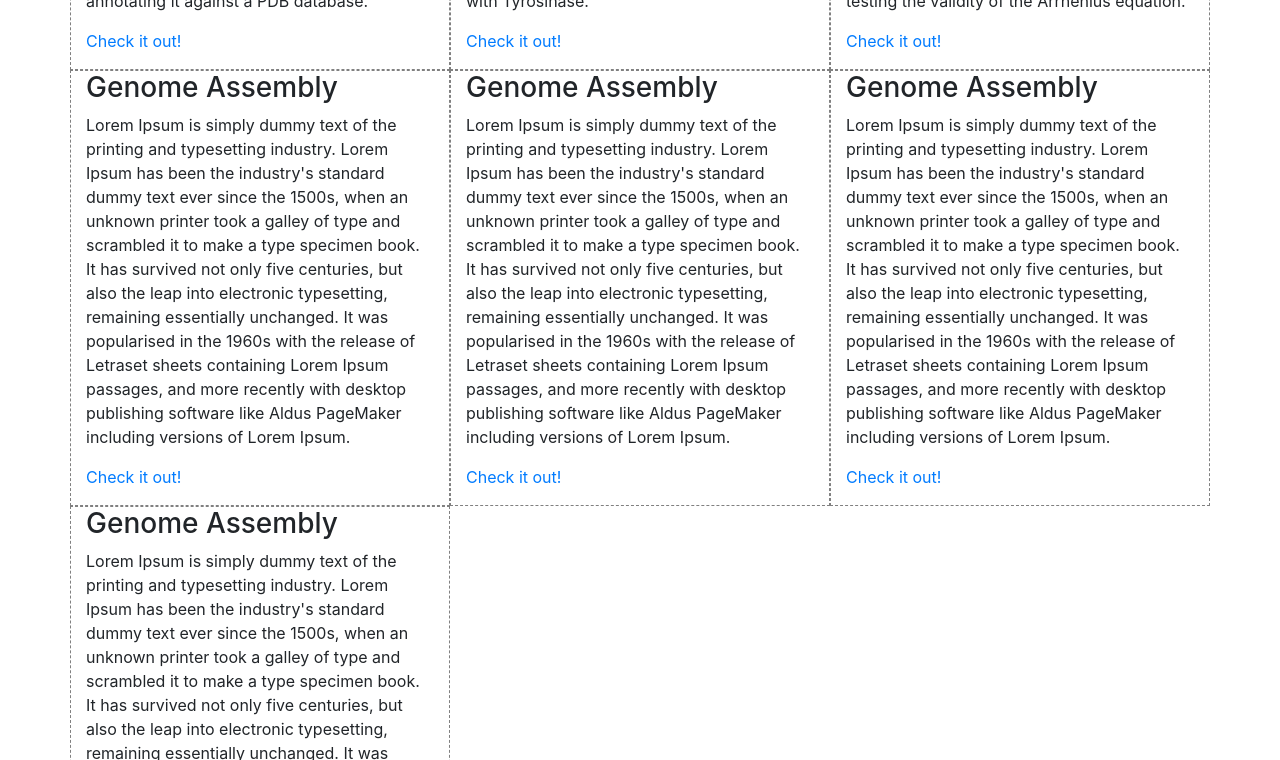
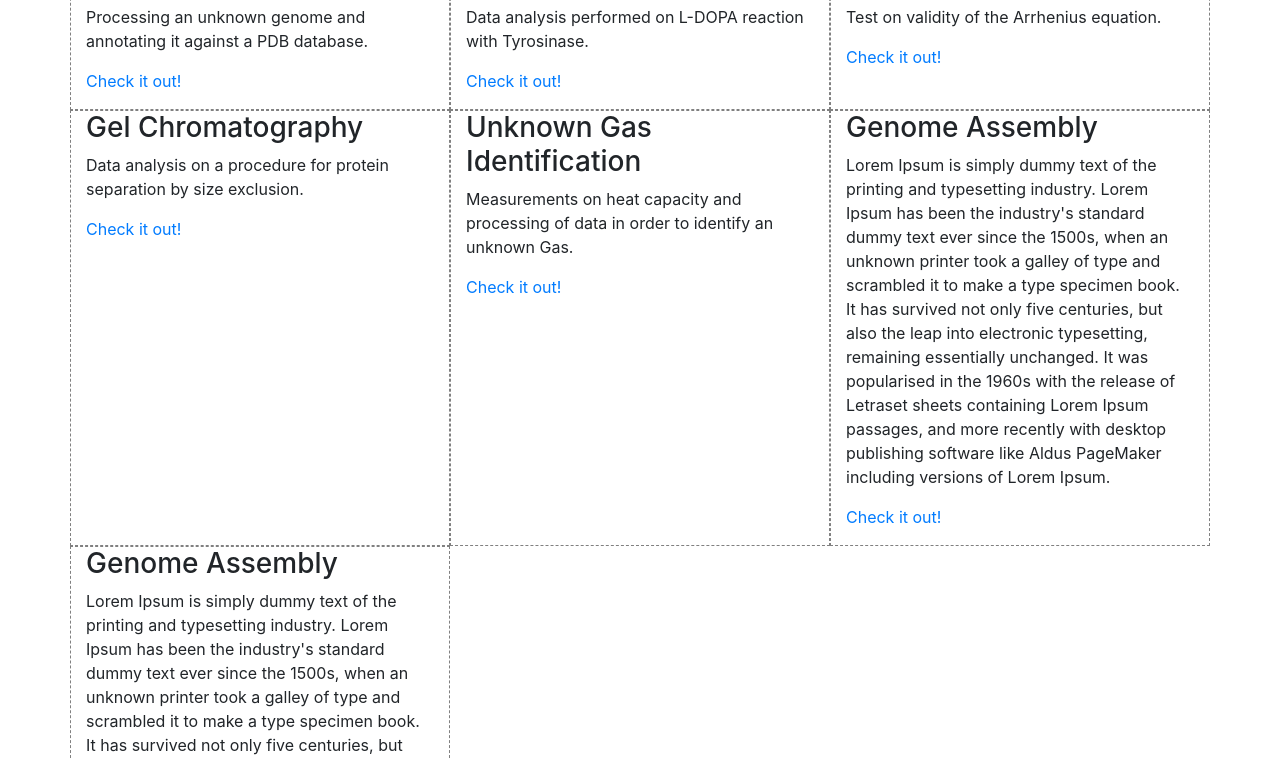
Before and after one commit to bigascon/bigascon.github.io, a plain HTML site: page index.html in a window 1280 px wide. Shown: the part 386-1146 px from the top of the page. Drawn offline with nearby package versions, Linux system fonts and the light colour scheme.

Commit message:
correct description updates

```diff
--- a/index.html
+++ b/index.html
@@ -11,6 +11,7 @@
 		<div class="jumbotron">
 			<h1>Welcome to my portfolio!</h1>
 			<h2><a href="https://www.linkedin.com/in/biagascon/"><i class="fab fa-linkedin"></i></a> | <a href="https://github.com/bigascon"><i class="fab fa-github"></i></a></h2>
+			<p>Below are the reports for some of my best data analytics projects.</p>
 		</div>
 		<div class="container">
 			<h2>Reports</h2>
@@ -27,20 +28,20 @@
 				</div>
 				<div class="project col-md-4">
 					<h3>Arrhenius Equation</h3>
-					<p>Data analysis done from experimental data on testing the validity of the Arrhenius equation.</p>
+					<p>Test on validity of the Arrhenius equation.</p>
 					<p><a href="./pdfs/arrhenius.pdf">Check it out!</a></p>
 				</div>
 			</div>
 			<div class="row">
 				<div class="project col-md-4">
-					<h3>Genome Assembly</h3>
-					<p>Lorem Ipsum is simply dummy text of the printing and typesetting industry. Lorem Ipsum has been the industry's standard dummy text ever since the 1500s, when an unknown printer took a galley of type and scrambled it to make a type specimen book. It has survived not only five centuries, but also the leap into electronic typesetting, remaining essentially unchanged. It was popularised in the 1960s with the release of Letraset sheets containing Lorem Ipsum passages, and more recently with desktop publishing software like Aldus PageMaker including versions of Lorem Ipsum.</p>
-					<p><a href="./pdfs/Check it out!.pdf">Check it out!</a></p>
+					<h3>Gel Chromatography</h3>
+					<p>Data analysis on a procedure for protein separation by size exclusion.</p>
+					<p><a href="./pdfs/gel_chrom.pdf">Check it out!</a></p>
 				</div>
 				<div class="project col-md-4">
-					<h3>Genome Assembly</h3>
-					<p>Lorem Ipsum is simply dummy text of the printing and typesetting industry. Lorem Ipsum has been the industry's standard dummy text ever since the 1500s, when an unknown printer took a galley of type and scrambled it to make a type specimen book. It has survived not only five centuries, but also the leap into electronic typesetting, remaining essentially unchanged. It was popularised in the 1960s with the release of Letraset sheets containing Lorem Ipsum passages, and more recently with desktop publishing software like Aldus PageMaker including versions of Lorem Ipsum.</p>
-					<p><a href="./pdfs/Check it out!.pdf">Check it out!</a></p>
+					<h3>Unknown Gas Identification</h3>
+					<p>Measurements on heat capacity and processing of data in order to identify an unknown Gas.</p>
+					<p><a href="./pdfs/heat_capacity.pdf">Check it out!</a></p>
 				</div>
 				<div class="project col-md-4">
 					<h3>Genome Assembly</h3>
```
